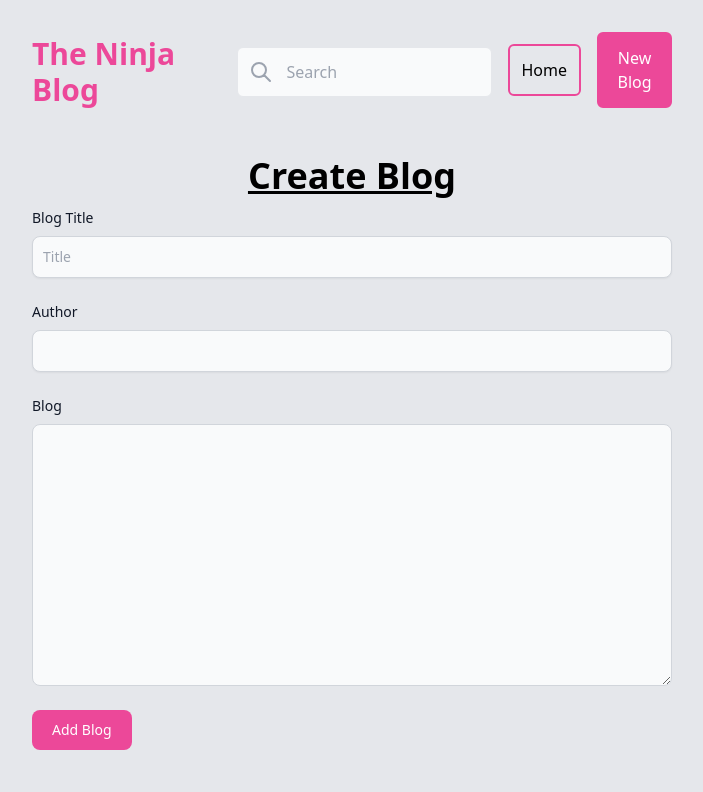
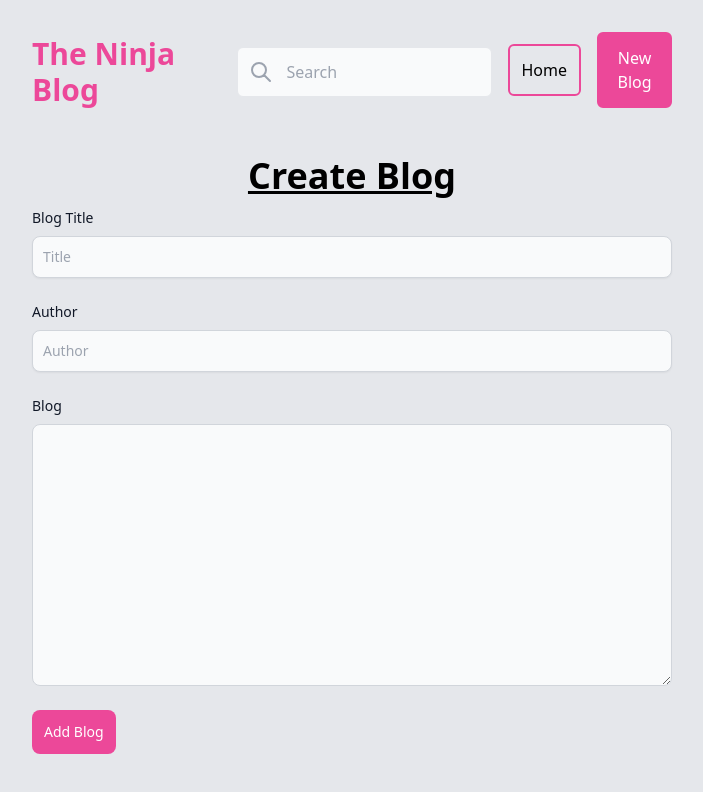
Before and after one commit to JoelOgira/Ninja_Blog, a React (Vite) app: page /blog in a window 1280 px wide. Shown: the top 792 px of the page, without its empty margins (288-991 px from the left). Built offline with nearby package versions, Linux system fonts and the light colour scheme; no server answers.

Commit message:
Made the inputs into controlled inputs

```diff
--- a/src/Components/New.jsx
+++ b/src/Components/New.jsx
@@ -2,7 +2,7 @@ const New = ({
     author, setAuthor, title, setTitle, body, setBody, handleSubmit
  }) => {
     return (
-        <div classNameName="New">
+        <div className="New">
             <h1 className="text-center text-4xl underline font-semibold mb-3">
                 Create Blog
             </h1>
@@ -16,21 +16,22 @@ const New = ({
                 </div>
                 <div className="mb-6">
                     <label htmlFor="author" className="block mb-2 text-sm font-medium text-gray-900 ">Author</label>
-                <input type="text" id="author" className="shadow-sm bg-gray-50 border border-gray-300 text-gray-900 text-sm rounded-lg focus:ring-pink-500 focus:border-pink-500 block w-full p-2.5 dark:border-gray-600" required
+                    <input type="text" id="author" className="shadow-sm bg-gray-50 border border-gray-300 text-gray-900 text-sm rounded-lg focus:ring-pink-500 focus:border-pink-500 block w-full p-2.5 dark:border-gray-600"
+                    placeholder="Author"
+                    required
                     value={author}
                     onChange={e => setAuthor(e.target.value)}
                     />
                 </div>
                 <div className="mb-6">
-                <label htmlFor="body" class="block mb-2 text-sm font-medium text-gray-900 ">Blog</label>
+                    <label htmlFor="body" className="block mb-2 text-sm font-medium text-gray-900 ">Blog</label>
                     <textarea id="body" rows="12" className="block p-2.5 w-full text-sm text-gray-900 bg-gray-50 rounded-lg border border-gray-300 focus:ring-blue-500 focus:border-blue-500 dark:border-gray-600 dark:placeholder-gray-400  dark:focus:ring-blue-500 dark:focus:border-blue-500"
                     value={body}
                     onChange={e => setBody(e.target.value)}
                     ></textarea>
                 </div>
-            <button type="submit" className="cursor-pointer text-white bg-pink-500 hover:bg-pink-900 focus:ring-4 focus:outline-none focus:ring-pink-300 font-medium rounded-lg text-sm px-5 py-2.5 text-center">Add Blog</button>
+                <button type="submit" className="cursor-pointer text-white bg-pink-500 hover:bg-pink-900 focus:ring-4 focus:outline-none focus:ring-pink-300 font-medium rounded-lg text-sm p-3 text-center">Add Blog</button>
             </form>
-
         </div>
      );
 }
```
Lines whose indentation alone changed are shown as unchanged.
